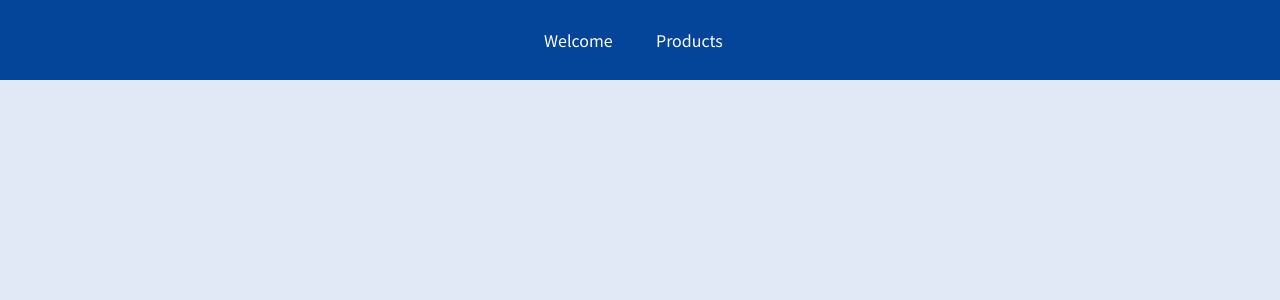
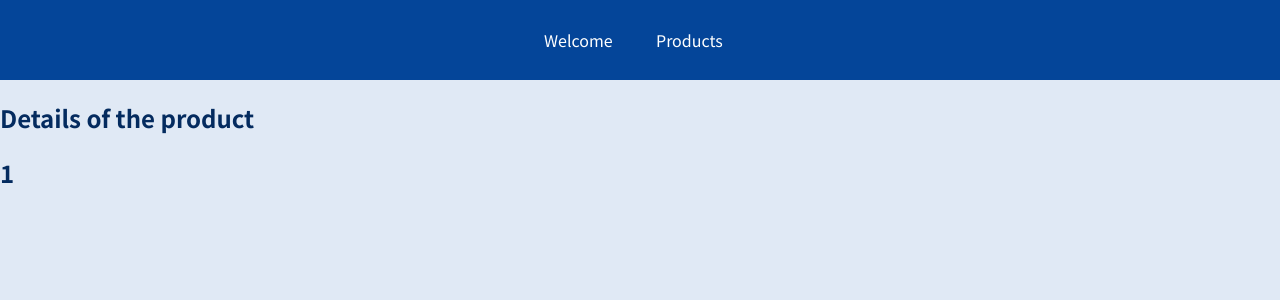
Before and after one commit to rohitsharma0027/React_routing, a React (Create React App) app: page /productdetails/1 in a window 1280 px wide. Shown: the top 300 px of the page. Built offline with nearby package versions, Linux system fonts and the light colour scheme.

Commit message:
Added the dynamic routing and extraced the route params

```diff
--- a/src/App.js
+++ b/src/App.js
@@ -2,6 +2,7 @@
 import Welcome from './components/Welcome';
 import Products from './components/Products'
 import MainHeader from './components/MainHeader';
+import ProductDetail from './components/ProductDetail';
 import './App.css';
 
 function App() {
@@ -18,6 +19,9 @@
       <Route path="/products">
          <Products/>
       </Route>
+      <Route path="/productdetails/:productId">
+         <ProductDetail/>
+      </Route>
     </div>
     </>
   );
--- /dev/null
+++ b/src/components/ProductDetail.js
@@ -0,0 +1,15 @@
+import { useParams } from 'react-router-dom';
+import React from 'react';
+
+const ProductDetail = () =>{
+    const params = useParams();
+
+     return <>
+       <section>
+          <h1>Details of the product</h1>
+          <h1>{params.productId}</h1>
+       </section>
+     </>
+}
+
+export default ProductDetail;
```
